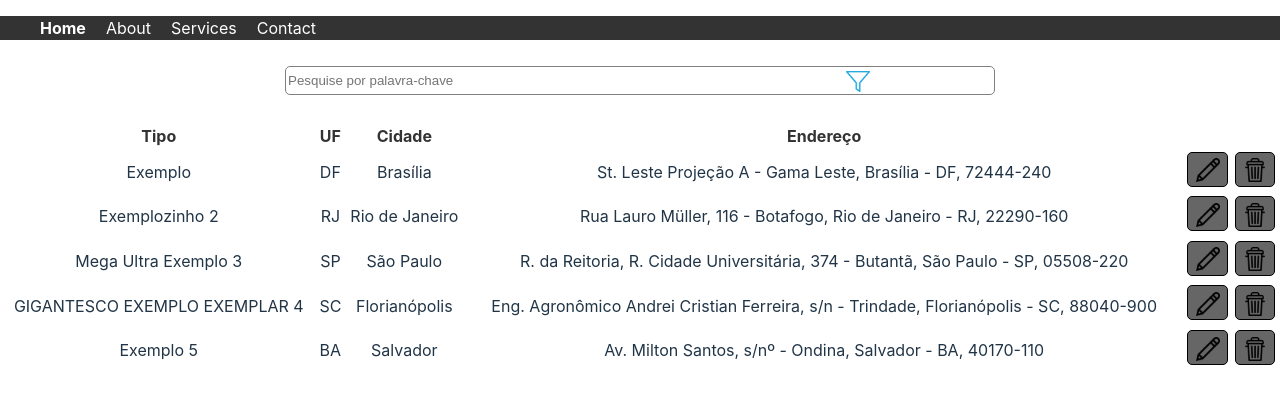
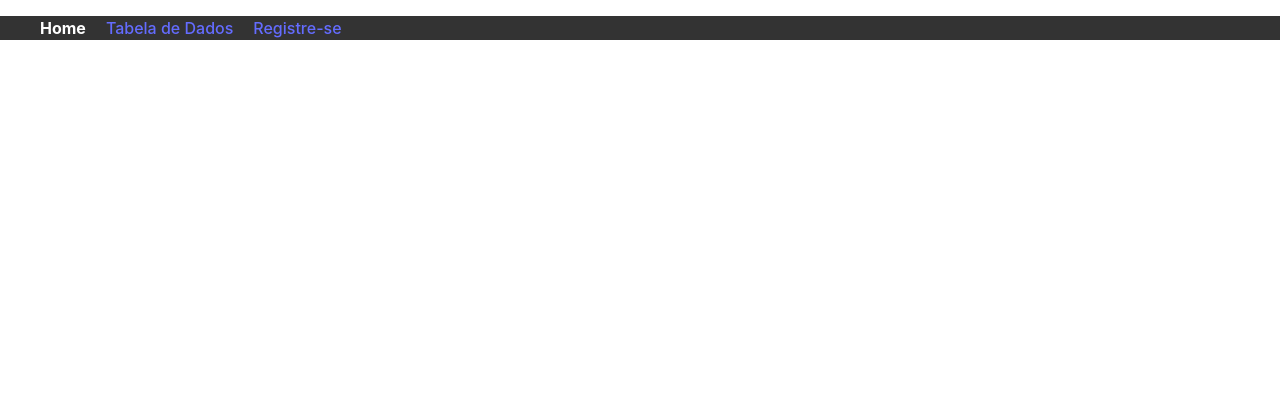
Before and after one commit to Thiago-Cerq/ESV-Front, a React (Vite) app: page / in a window 1280 px wide. Shown: the top 404 px of the page. Built offline with nearby package versions, Linux system fonts and the light colour scheme.

Commit message:
rotas com react-router-dom

```diff
--- a/src/List.tsx
+++ b/src/List.tsx
@@ -73,52 +73,53 @@ function List() {
         </div>
 
 
-    <table border="0" width="100%" className="tabela">
+    <table border="1" width="100%" className="tabela">
       <thead>
         <th>Tipo</th>
         <th>UF</th>
         <th>Cidade</th>
         <th>Endereço</th>
+        <th>Ações</th>
       </thead>
       <tbody>
         <td>Exemplo</td>
         <td>DF</td>
         <td>Brasília</td>
         <td>St. Leste Projeção A - Gama Leste, Brasília - DF, 72444-240</td>
-        <td><button type="submit" className='action-button'> <img src={EditImage} className="action-image"/> </button></td>
-        <td><button type="submit" className='action-button'> <img src={TrashImage} className="action-image"/> </button></td>
+        <td><button type="submit" className='action-button'> <img src={EditImage} className="action-image"/> </button>
+        <button type="submit" className='action-button'> <img src={TrashImage} className="action-image"/> </button></td>
       </tbody>
       <tbody>
         <td>Exemplozinho 2</td>
         <td>RJ</td>
         <td>Rio de Janeiro</td>
         <td>Rua Lauro Müller, 116 - Botafogo, Rio de Janeiro - RJ, 22290-160</td>
-        <td><button type="submit" className='action-button'> <img src={EditImage} className="action-image"/> </button></td>
-        <td><button type="submit" className='action-button'> <img src={TrashImage} className="action-image"/> </button></td>
+        <td><button type="submit" className='action-button'> <img src={EditImage} className="action-image"/> </button>
+        <button type="submit" className='action-button'> <img src={TrashImage} className="action-image"/> </button></td>
       </tbody>
       <tbody>
         <td>Mega Ultra Exemplo 3</td>
         <td>SP</td>
         <td>São Paulo</td>
         <td>R. da Reitoria, R. Cidade Universitária, 374 - Butantã, São Paulo - SP, 05508-220</td>
-        <td><button type="submit" className='action-button'> <img src={EditImage} className="action-image"/> </button></td>
-        <td><button type="submit" className='action-button'> <img src={TrashImage} className="action-image"/> </button></td>
+        <td><button type="submit" className='action-button'> <img src={EditImage} className="action-image"/> </button>
+        <button type="submit" className='action-button'> <img src={TrashImage} className="action-image"/> </button></td>
       </tbody>
       <tbody>
         <td>GIGANTESCO EXEMPLO EXEMPLAR 4</td>
         <td>SC</td>
         <td>Florianópolis</td>
         <td>Eng. Agronômico Andrei Cristian Ferreira, s/n - Trindade, Florianópolis - SC, 88040-900</td>
-        <td><button type="submit" className='action-button'> <img src={EditImage} className="action-image"/> </button></td>
-        <td><button type="submit" className='action-button'> <img src={TrashImage} className="action-image"/> </button></td>
+        <td><button type="submit" className='action-button'> <img src={EditImage} className="action-image"/> </button>
+        <button type="submit" className='action-button'> <img src={TrashImage} className="action-image"/> </button></td>
       </tbody>
       <tbody>
         <td>Exemplo 5</td>
         <td>BA</td>
         <td>Salvador</td>
         <td>Av. Milton Santos, s/nº - Ondina, Salvador - BA, 40170-110</td>
-        <td><button type="submit" className='action-button'> <img src={EditImage} className="action-image"/> </button></td>
-        <td><button type="submit" className='action-button'> <img src={TrashImage} className="action-image"/> </button></td>
+        <td><button type="submit" className='action-button'> <img src={EditImage} className="action-image"/> </button>
+        <button type="submit" className='action-button'> <img src={TrashImage} className="action-image"/> </button></td>
       </tbody>
       {/* criar um loop aqui após integração */}
     </table>
--- a/src/Nav.tsx
+++ b/src/Nav.tsx
@@ -1,4 +1,5 @@
 import React, { useState } from 'react';
+import { Outlet, Link } from "react-router-dom"
 
 
 const Navbar = () => {
@@ -23,22 +24,17 @@ const Navbar = () => {
             className={activeItem === 'about' ? 'navbar-item active' : 'navbar-item'}
             onClick={() => handleItemClick('about')}
           >
-            About
-          </li>
-          <li
-            className={activeItem === 'services' ? 'navbar-item active' : 'navbar-item'}
-            onClick={() => handleItemClick('services')}
-          >
-            Services
+            <Link to="/list">Tabela de Dados</Link>
           </li>
           <li
             className={activeItem === 'contact' ? 'navbar-item active' : 'navbar-item'}
             onClick={() => handleItemClick('contact')}
           >
-            Contact
+            <Link to="/register">Registre-se</Link>
           </li>
         </ul>
       </nav>
+      <Outlet/>
     </div>
   );
 };
--- a/src/index.css
+++ b/src/index.css
@@ -80,8 +80,8 @@ table {
 }
 
 th {
-  color: #333;
-  background-color: #ffffff;
+  color: #ffffff;
+  background-color: #333;
 }
 
 .pesquisa {
@@ -105,6 +105,7 @@ th {
   border-radius: 7px;
   text-align: left;
   padding: 0% 13px 0px 13px;
+  color: #ffffff;
 }
 
 .dropdown-filter.active {
--- a/src/main.tsx
+++ b/src/main.tsx
@@ -1,16 +1,34 @@
 import React from 'react'
 import ReactDOM from 'react-dom/client'
 //import App from './App.tsx'
-import Page from './List.tsx'
+import List from './List.tsx'
+import Register from './Page.tsx'
 import Nav from './Nav'
 import './index.css'
 import './Navbar.css'
 import './App.css'
 
+import { createBrowserRouter, RouterProvider } from "react-router-dom"
+
+const router = createBrowserRouter([
+  {
+    path: "/",
+    element: <Nav/>,
+    children: [
+      {
+        path: "list",
+        element: <List/>,
+      },
+      {
+        path: "register",
+        element: <Register/>
+      }
+    ]
+  }
+])
+
 ReactDOM.createRoot(document.getElementById('root')!).render(
   <React.StrictMode>
-    <Nav/>
-    {/* <App /> */}
-    <Page/>
+    <RouterProvider router={router} />
   </React.StrictMode>,
 )
```
